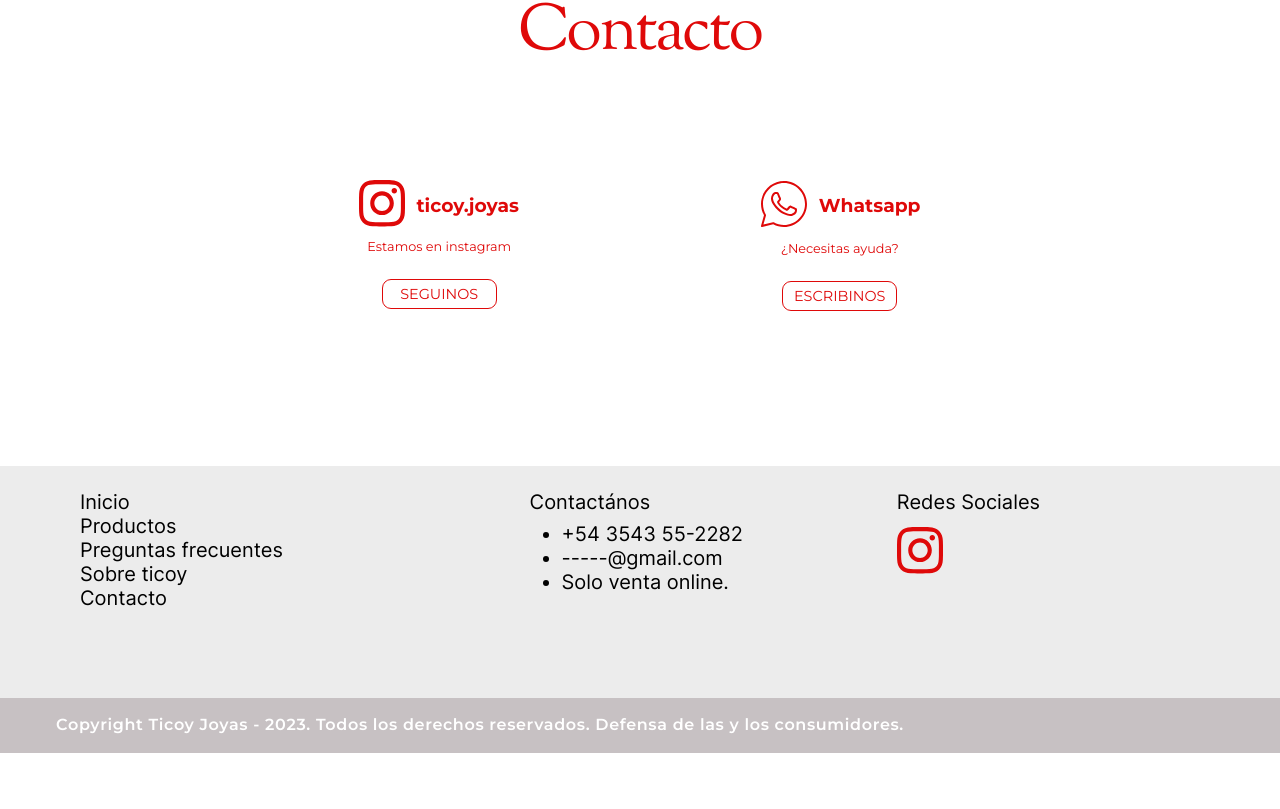
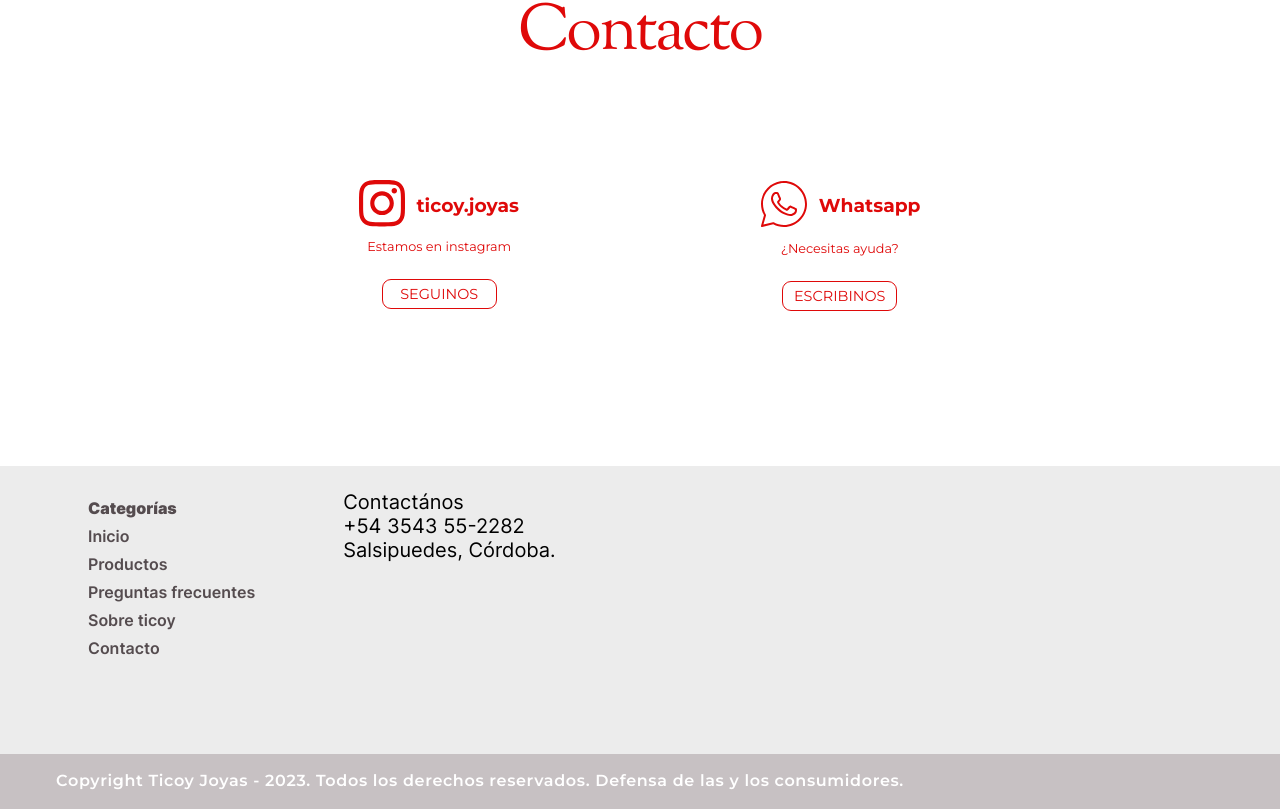
Before and after one commit to cuedefox/Ticoy, a React (Create React App) app: page / in a window 1280 px wide. Shown: the part 3678-4487 px from the top of the page. Before the commit the page ends 4431 px from the top, so only its background shows below. Built offline with nearby package versions, Linux system fonts and the light colour scheme.

Commit message:
modifico secciones footer

```diff
--- a/src/components/Footer.jsx
+++ b/src/components/Footer.jsx
@@ -7,6 +7,7 @@ const Footer = () => {
             <div>
                 <div className="nav-footer">
                     <ul>
+                        <li><span className="bold">Categorías</span></li>
                         <li><a href="#header">Inicio</a></li>
                         <li><a href="#products">Productos</a></li>
                         <li><a href="#faq">Preguntas frecuentes</a></li>
@@ -17,16 +18,15 @@ const Footer = () => {
                 <div className="contacto-footer">
                     <h5>Contactános</h5>
                     <ul>
-                        <li>+54 3543 55-2282</li>
-                        <li>-----@gmail.com</li>
-                        <li>Solo venta online.</li>
+                        <li>
+                            <img src="" alt="" />
+                            <p>+54 3543 55-2282</p>
+                        </li>
+                        <li>
+                            <img src="" alt="" />
+                            <p>Salsipuedes, Córdoba.</p>
+                        </li>
                     </ul>
-                </div>
-                <div className="redes-footer">
-                    <h5>Redes Sociales</h5>
-                    <div>
-                        <a href="https://www.instagram.com/ticoy.joyas/" target="_blank" rel="noreferrer"><img src={igLogo} alt="Instagram de Ticoy" /></a>
-                    </div>
                 </div>
             </div>
         </div>
--- a/src/sass/_about.scss
+++ b/src/sass/_about.scss
@@ -24,7 +24,7 @@
         }
         img {
             position: absolute;
-            right: 10px;
+            right: 2em;
             bottom: 0px;
         }
     }
--- a/src/sass/_footer.scss
+++ b/src/sass/_footer.scss
@@ -16,7 +16,6 @@ footer {
     margin: 1.5em 5em;
     div {
         display: flex;
-        justify-content: space-between;
         margin-bottom: 2em;
         margin-right: 5em;
     }
@@ -25,14 +24,16 @@ footer {
     ul {
         list-style-type: none;
         li {
+            font-family: 'Inter';
+            font-style: normal;
+            font-weight: 600;
+            font-size: 1em;
+            line-height: 20px;
+            color: #554C4F;
+            margin: 0.5em;
             a {
                 text-decoration: none;
-                font-family: 'Inter';
-                font-style: normal;
-                font-weight: 400;
-                font-size: 20px;
-                line-height: 24px;
-                color: #000000;
+                color: #554C4F;
             }
         }
     }
@@ -44,10 +45,8 @@ footer {
     justify-content: flex-start;
     position: relative;
     ul {
-        position: absolute;
-        top: 2em;
-        left: 2em;
         width: 17em;
+        list-style-type: none;
     }
     li {
         font-family: 'Inter';
@@ -56,15 +55,8 @@ footer {
         font-size: 20px;
         line-height: 24px;
         color: #000000;
-    }
-}
-.redes-footer {
-    display: flex;
-    flex-flow: column nowrap;
-    align-items: flex-start;
-    justify-content: flex-start;
-    img {
-
+        display: flex;
+        flex-flow: row nowrap;
     }
 }
 .copy {
```
